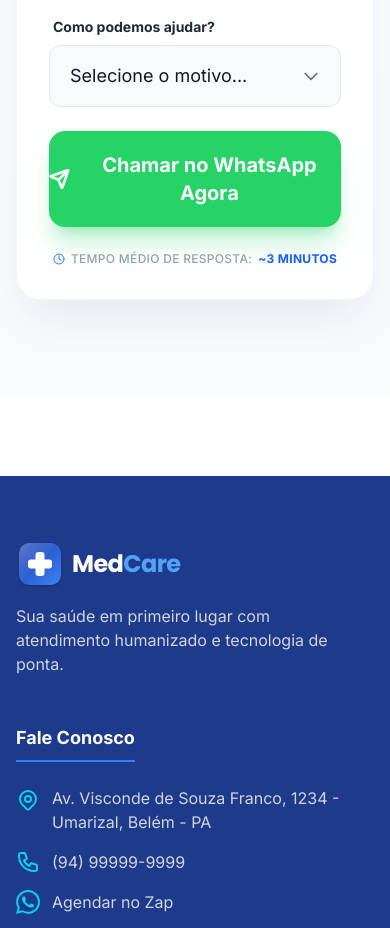
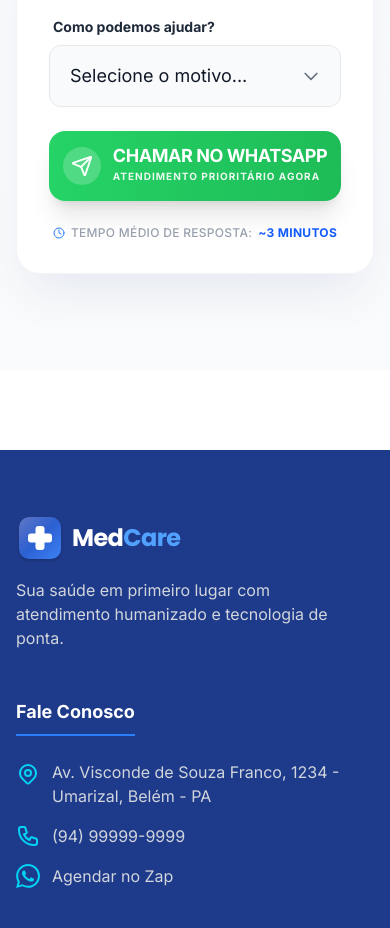
Before and after one commit to dayvidlourhan/template_clinicas_medicas, a React (Vite) app: page / in a window 390 px wide. Shown: the part 9640-10568 px from the top of the page. Built offline with nearby package versions, Linux system fonts and the light colour scheme.

Commit message:
Mobile botão whatsapp atz

```diff
--- a/src/components/FastCheckin.jsx
+++ b/src/components/FastCheckin.jsx
@@ -104,10 +104,15 @@ const FastCheckin = () => {
                 );
             default:
                 return (
-                    <>
-                        <Send size={22} className="group-hover:translate-x-1 transition-transform stroke-[3px]" />
-                        Chamar no WhatsApp Agora
-                    </>
+                    <div className="flex items-center gap-3 text-left">
+                        <div className="bg-white/20 p-2 rounded-full group-hover:bg-white/30 transition-colors shrink-0">
+                            <Send size={22} className="group-hover:rotate-12 transition-transform" />
+                        </div>
+                        <div className="flex flex-col justify-center">
+                            <span className="text-lg md:text-xl font-black uppercase leading-none tracking-tight">Chamar no WhatsApp</span>
+                            <span className="text-[10px] md:text-xs opacity-90 font-bold uppercase tracking-widest mt-1">Atendimento Prioritário Agora</span>
+                        </div>
+                    </div>
                 );
         }
     };
@@ -115,7 +120,7 @@ const FastCheckin = () => {
     const getButtonStyles = () => {
         if (status === 'success') return 'bg-green-600 hover:bg-green-700 shadow-green-600/30 scale-[1.02]';
         if (status !== 'idle') return 'bg-blue-600 hover:bg-blue-700 shadow-blue-600/30 cursor-wait opacity-90';
-        return 'bg-[#25D366] hover:bg-[#1ebc57] shadow-green-500/25 hover:shadow-green-600/30';
+        return 'bg-gradient-to-r from-[#25D366] to-[#1ebc57] hover:shadow-green-500/40';
     };
 
     return (
@@ -225,11 +230,11 @@ const FastCheckin = () => {
                         <button
                             type="submit"
                             disabled={status !== 'idle'}
-                            className={`w-full mt-6 text-white font-extrabold text-xl py-5 rounded-2xl shadow-xl active:scale-[0.98] transition-all duration-300 flex items-center justify-center gap-3 group relative overflow-hidden disabled:cursor-not-allowed ${getButtonStyles()}`}
+                            className={`w-full mt-6 text-white py-4 rounded-2xl shadow-xl active:scale-[0.98] transition-all duration-300 flex items-center justify-center group relative overflow-hidden disabled:cursor-not-allowed ${getButtonStyles()}`}
                         >
-                            <span className="relative z-10 flex items-center gap-2">
+                            <div className="relative z-10">
                                 {getButtonContent()}
-                            </span>
+                            </div>
                             {/* Shine effect */}
                             {status === 'idle' && (
                                 <div className="absolute top-0 -left-[100%] w-full h-full bg-gradient-to-r from-transparent via-white/20 to-transparent skew-x-[-20deg] group-hover:animate-shine" />
--- a/src/components/WhatsAppModal.jsx
+++ b/src/components/WhatsAppModal.jsx
@@ -69,7 +69,7 @@ const WhatsAppModal = ({ isOpen, onClose }) => {
                                 </span>
                             </div>
                             <div className="text-gray-300 group-hover:text-blue-500 group-hover:translate-x-1 transition-all">
-                                <ChevronRight size={20} a />
+                                <ChevronRight size={20} />
                             </div>
                         </button>
                     ))}
```
Also changed, not shown: 1 other file (tests, documents, lock files or other folders).
